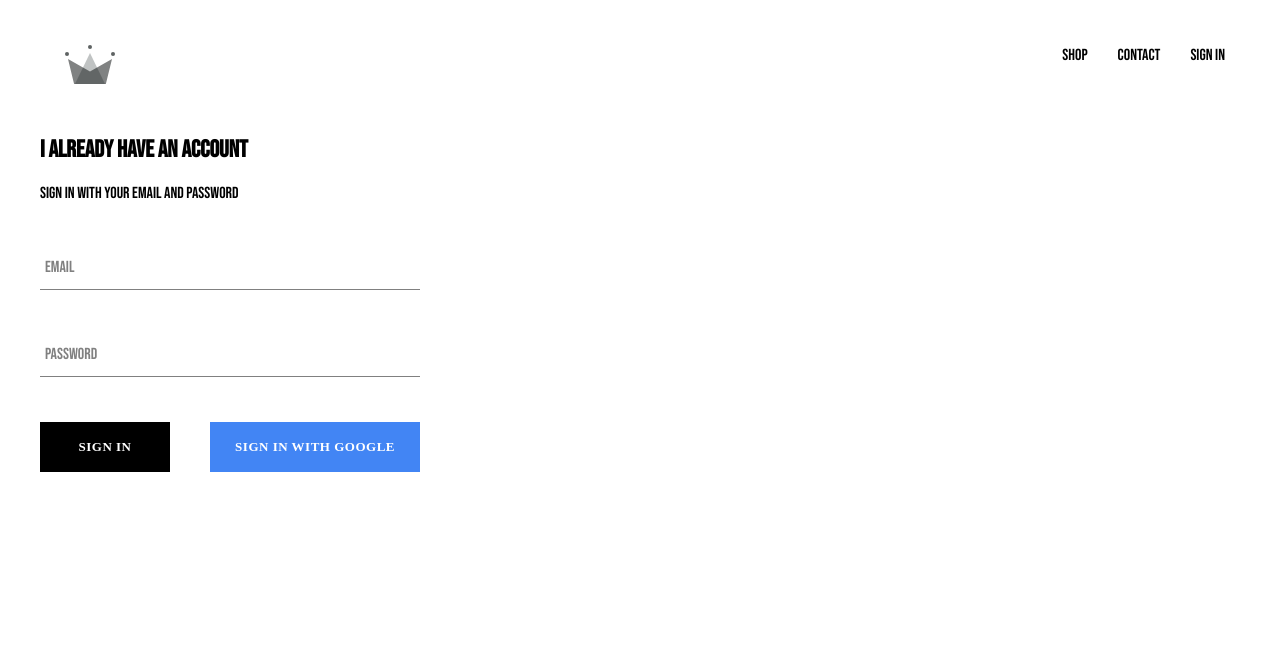
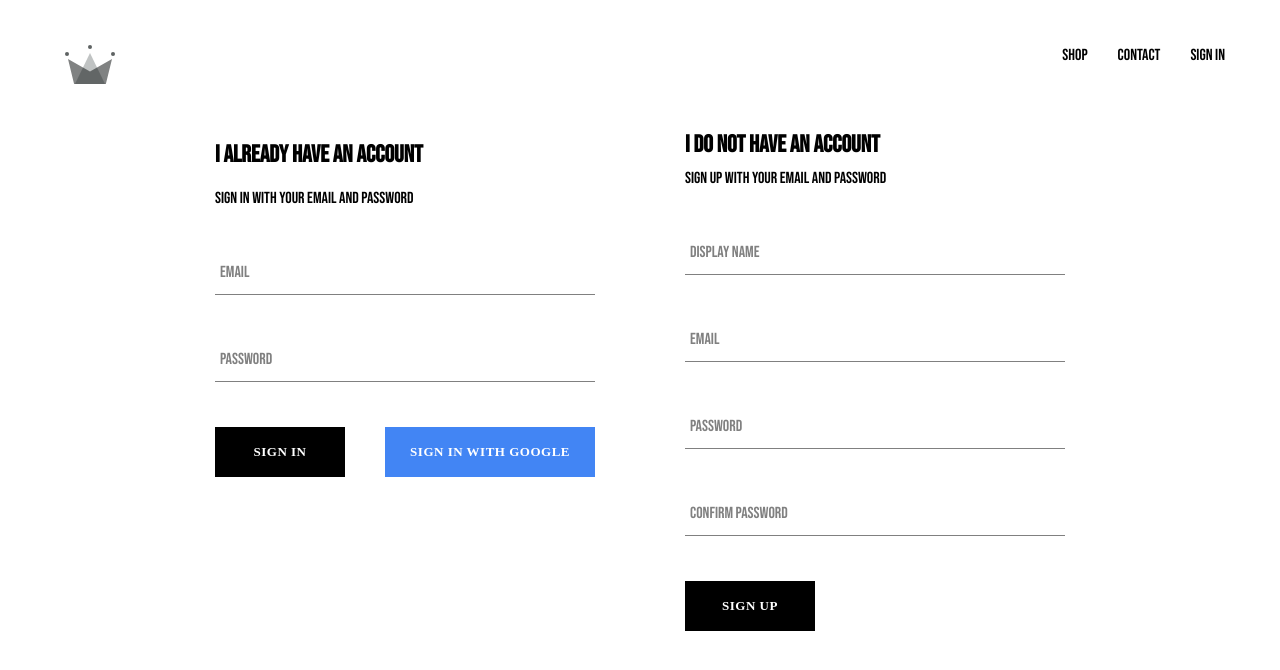
Before and after one commit to ezescigo/ecommerce-app, a React (Create React App) app: page /signin in a window 1280 px wide. Shown: the top 670 px of the page. Built offline with nearby package versions, Linux system fonts and the light colour scheme; no server answers; a web font is replaced by a local one.

Commit message:
implemented firebase utils with creation of users on firestore db and authentication; created sign-up component

```diff
--- a/src/App.js
+++ b/src/App.js
@@ -8,7 +8,7 @@
 import SignInAndSignUpPage from './pages/sign-in-and-sign-up/sign-in-and-sign-up.component';
 import Header from './components/header/header.component';
 
-import { auth } from './firebase/firebase.utils';
+import { auth, createUserProfileDocument } from './firebase/firebase.utils';
 
 class App extends React.Component {
     constructor() {
@@ -22,9 +22,25 @@
     unsubscribeFromAuth = null;
 
     componentDidMount() {
-        this.unsubscribeFromAuth = auth.onAuthStateChanged(user => {
-            this.setState({ currentUser: user });
-            console.log(user);
+        this.unsubscribeFromAuth = auth.onAuthStateChanged(async userAuth => {
+            // check if signed in
+            if (userAuth) {
+                // Get back the userRef obj from our createUserProfileDocument method passing userAuth. If it exists in our db, will bring the data, if not will create a new one.
+                const userRef = await createUserProfileDocument(userAuth);
+                // subscribe/listen to any changes in userRef data
+                userRef.onSnapshot(snapShot => {
+                    this.setState({
+                        currentUser: {
+                            id: snapShot.id,
+                            ...snapShot.data()
+                        }
+                    }, () => {
+                        console.log(this.state)
+                    })
+                });
+            } else {
+                this.setState({ currentUser: userAuth });
+            }
         });
     }
 
--- /dev/null
+++ b/src/components/sign-up/sign-up.component.jsx
@@ -0,0 +1,101 @@
+import React from 'react';
+
+import FormInput from '../form-input/form-input.component';
+import CustomButton from '../custom-button/custom-button.component';
+
+import { auth, createUserProfileDocument } from '../../firebase/firebase.utils';
+
+import './sign-up.styles.scss';
+
+class SignUp extends React.Component {
+    constructor() {
+        super();
+
+        this.state = {
+            displayName: '',
+            email: '',
+            password: '',
+            confirmPassword: ''
+        }
+    }
+
+    handleSubmit = async event => {
+        event.preventDefault();
+
+        const { displayName, email, password, confirmPassword } = this.state;
+
+        if (password !== confirmPassword) {
+            alert("Passwords don't match");
+            return;
+        }
+
+        try {
+            const { user } = await auth.createUserWithEmailAndPassword(email, password);
+
+            await createUserProfileDocument(user, { displayName });
+
+            this.setState({
+                displayName: '',
+                email: '',
+                password: '',
+                confirmPassword: ''
+            });
+
+        } catch (error) {
+            console.error(error);
+        }
+    };
+
+    handleChange = event => {
+        const { name, value } = event.target;
+
+        this.setState({ [name]: value});
+    }
+
+    render () {
+        const { displayName, email, password, confirmPassword } = this.state;
+        return(
+            <div className='sign-up'>
+                <h2 className='title'>I do not have an account</h2>
+                <span>Sign up with your email and password</span>
+                <form className='sign-up-form' onSubmit={this.handleSubmit}>
+                    <FormInput
+                        type='text'
+                        name='displayName'
+                        value={displayName}
+                        onChange={this.handleChange}
+                        label='Display Name'
+                        required
+                    />
+                    <FormInput
+                        type='email'
+                        name='email'
+                        value={email}
+                        onChange={this.handleChange}
+                        label='Email'
+                        required
+                    />
+                    <FormInput
+                        type='password'
+                        name='password'
+                        value={password}
+                        onChange={this.handleChange}
+                        label='Password'
+                        required
+                    />
+                    <FormInput
+                        type='password'
+                        name='confirmPassword'
+                        value={confirmPassword}
+                        onChange={this.handleChange}
+                        label='Confirm Password'
+                        required
+                    />
+                    <CustomButton type='submit'>Sign Up</CustomButton>
+                </form>
+            </div>
+        )
+    }
+}
+
+export default SignUp;
--- /dev/null
+++ b/src/components/sign-up/sign-up.styles.scss
@@ -0,0 +1,9 @@
+.sign-up {
+    display: flex;
+    flex-direction: column;
+    width: 380px;
+
+    .title {
+        margin: 10px 0;
+    }
+}
--- a/src/firebase/firebase.utils.js
+++ b/src/firebase/firebase.utils.js
@@ -13,6 +13,34 @@
     measurementId: "G-8TL9KFRZ1G"
   };
 
+export const createUserProfileDocument = async (userAuth, additionalData) => {
+  // if userAuth obj null -sign out-, exit function
+  if (!userAuth) return;
+
+  // Get user snapShot
+  const userRef = firestore.doc(`users/${userAuth.uid}`);
+  const snapShot = await userRef.get();
+
+  // Check if User exists in our db, if not Create User Document
+  if(!snapShot.exists) {
+    const { displayName, email } = userAuth;
+    const createdAt = new Date();
+
+    try {
+      await userRef.set({
+        displayName,
+        email,
+        createdAt,
+        ...additionalData
+      })
+    } catch (error) {
+      console.log('error creating user', error.message);
+    }
+  }
+
+  return userRef;
+}
+
   firebase.initializeApp(config);
 
   export const auth = firebase.auth();
--- a/src/pages/sign-in-and-sign-up/sign-in-and-sign-up.component.jsx
+++ b/src/pages/sign-in-and-sign-up/sign-in-and-sign-up.component.jsx
@@ -1,12 +1,14 @@
 import React from 'react';
 
 import SignIn from '../../components/sign-in/sign-in.component';
+import SignUp from '../../components/sign-up/sign-up.component';
 
 import './sign-in-and-sign-up.styles.scss';
 
 const SignInAndSignUpPage = () => (
     <div className='sign-in-and-sign-up'>
         <SignIn />
+        <SignUp />
     </div>
 );
 
--- a/src/pages/sign-in-and-sign-up/sign-in-and-sign-up.styles.scss
+++ b/src/pages/sign-in-and-sign-up/sign-in-and-sign-up.styles.scss
@@ -0,0 +1,6 @@
+.sign-in-and-sign-up {
+    width: 850px;
+    display: flex;
+    justify-content: space-between;
+    margin: 30px auto; // left and right margin auto
+  }
```
